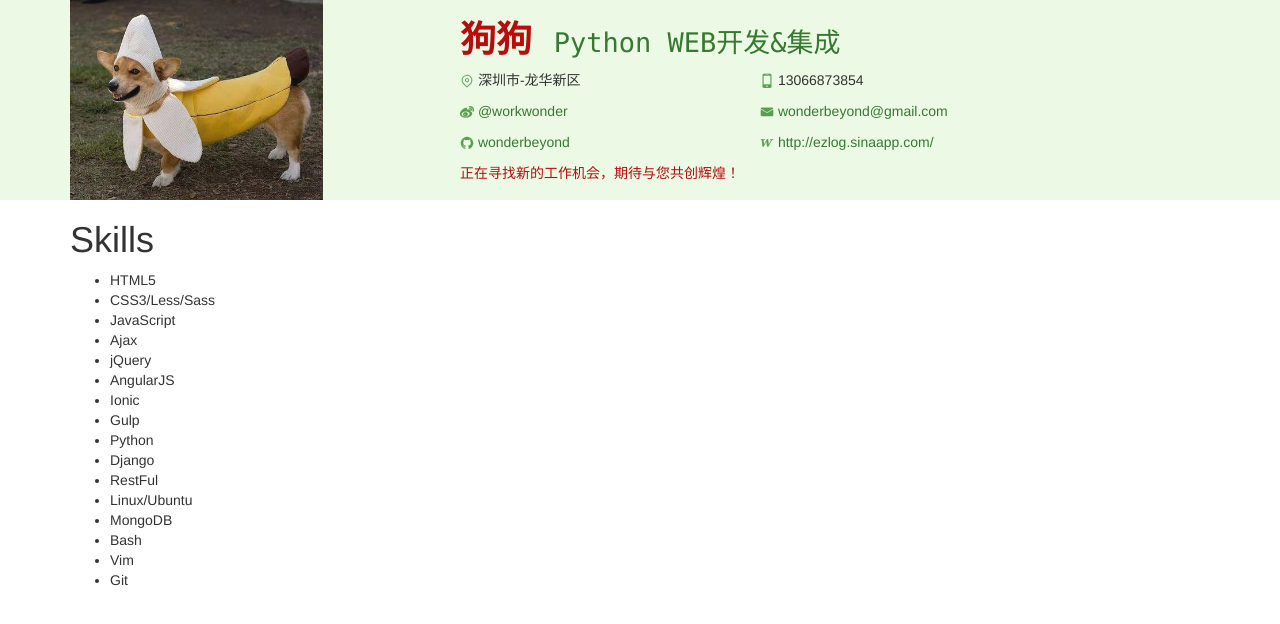
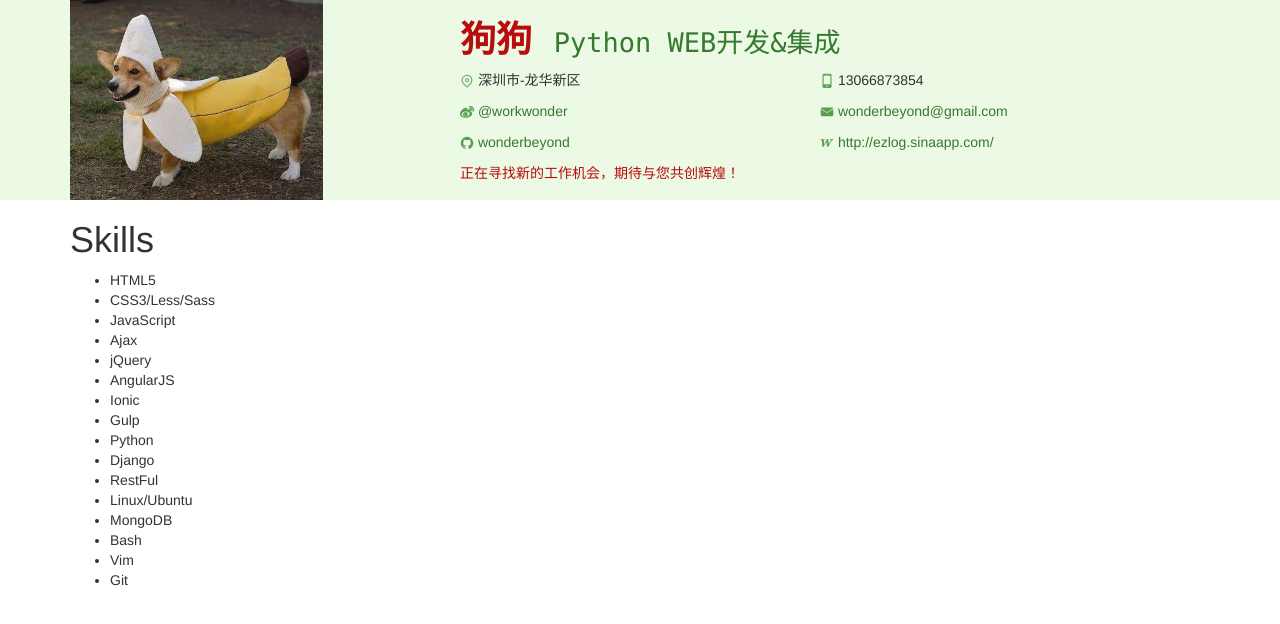
Before and after one commit to waie123/wondercv, a website: page index.html in a window 1280 px wide. Drawn offline with Linux system fonts and the light colour scheme.

Commit message:
style fix

```diff
--- a/less/main.less
+++ b/less/main.less
@@ -25,7 +25,10 @@
     .profile {
         .profile-item {
             float: left;
-            width: 40%;
+            width: 48%;
+            white-space: nowrap;
+            overflow: hidden;
+            text-overflow: ellipsis
         }
     }
 }
```
Also changed, not shown: css/main.css, css/main.min.css.
